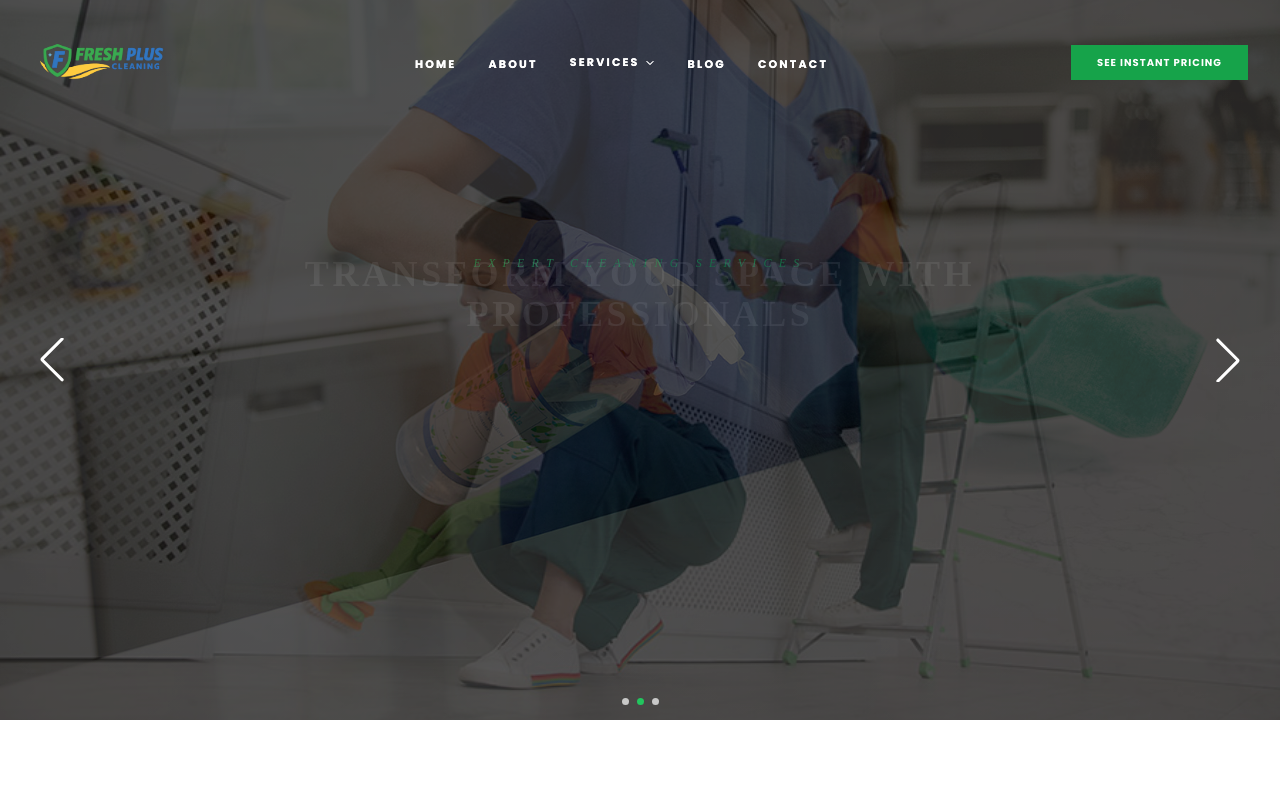
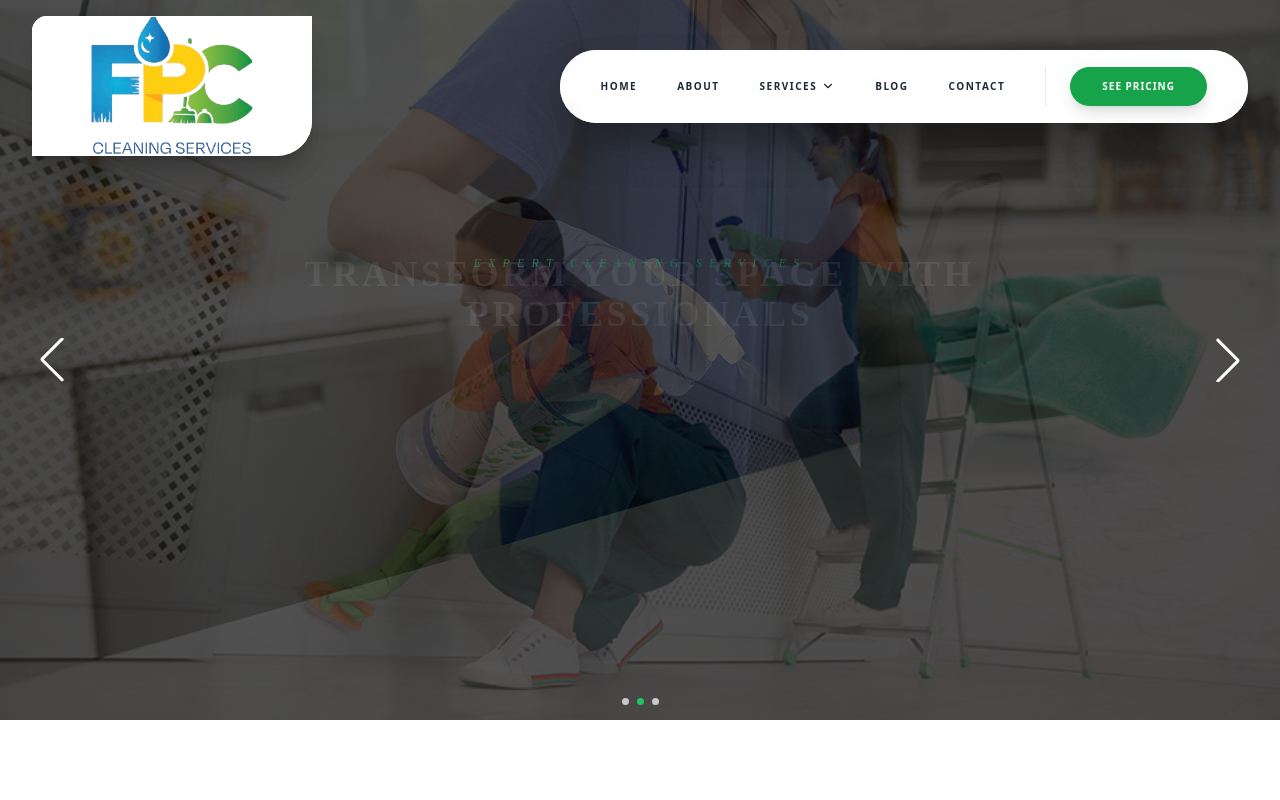
Before and after one commit to Bareera16/fresh-plus-cleaning, a Next.js app: page / in a window 1280 px wide. Shown: the top 800 px of the page. Built offline with nearby package versions, Linux system fonts and the light colour scheme.

Commit message:
Fix Geist font import

```diff
--- a/app/components/cta-parallax.tsx
+++ b/app/components/cta-parallax.tsx
@@ -4,9 +4,9 @@ import { motion } from 'framer-motion';
 import { Phone, MessageSquare, Mail, Calendar } from 'lucide-react';
 
 const contactOptions = [
-  { icon: <Phone size={24} />, title: "Call Now", detail: "+61 403 971 720", color: "bg-orange-500" },
-  { icon: <MessageSquare size={24} />, title: "Text Us", detail: "+61 403 971 720", color: "bg-green-500" },
-  { icon: <Mail size={24} />, title: "Email Us", detail: "infofreshplusclean@gmail.com", color: "bg-orange-500" },
+  { icon: <Phone size={24} />, title: "Call Now", detail: "043971720", color: "bg-orange-500" },
+  { icon: <MessageSquare size={24} />, title: "Text Us", detail: "043971720", color: "bg-green-500" },
+  { icon: <Mail size={24} />, title: "Email Us", detail: "info@freshpluscleaning.com.au", color: "bg-orange-500" },
   { icon: <Calendar size={24} />, title: "Book Online", detail: "See Price Instantly", color: "bg-green-500" },
 ];
 
--- a/app/components/footer.tsx
+++ b/app/components/footer.tsx
@@ -41,7 +41,7 @@ export default function Footer() {
             <Link href="/" className="flex items-center gap-3 w-fit">
               <div className="relative w-12 h-12">
                 <Image
-                  src="/logo.webp"
+                  src="/logo.png"
                   alt="Fresh Plus Logo"
                   fill
                   className="object-contain"
--- a/app/components/navbar.tsx
+++ b/app/components/navbar.tsx
@@ -4,7 +4,6 @@ import Link from "next/link";
 import Image from "next/image";
 import { Menu, X, ChevronDown } from "lucide-react";
 import { motion, AnimatePresence } from "framer-motion";
-import { usePathname } from "next/navigation";
 
 const services = [
   { name: "Residential Cleaning", href: "/services/residential" },
@@ -20,213 +19,112 @@ const services = [
 
 export default function Navbar() {
   const [isOpen, setIsOpen] = useState(false);
-  const [scrolled, setScrolled] = useState(false);
   const [openDropdown, setOpenDropdown] = useState(false);
-  const [isMobileServicesOpen, setIsMobileServicesOpen] = useState(false);
 
-  const pathname = usePathname();
-
-  // Pages that have a dark hero section where white text on transparent bg works
-  const hasDarkHero = pathname === "/" || pathname === "/about" || pathname === "/contact";
-
-  // Text color should be black if scrolled OR if it's a light-background page
-  const useBlackText = scrolled || !hasDarkHero;
-
-  // Background should ONLY be white when scrolled
-  const showWhiteBg = scrolled;
-
-  useEffect(() => {
-    const handleScroll = () => setScrolled(window.scrollY > 20);
-    window.addEventListener("scroll", handleScroll);
-    return () => window.removeEventListener("scroll", handleScroll);
-  }, []);
-
-  // Hover Effect Style (Border bottom animation)
-  const navItemClass = "relative text-[11px] font-bold uppercase tracking-[0.2em] transition-all duration-300 after:absolute after:-bottom-1 after:left-0 after:h-[2px] after:w-0 after:bg-green-500 after:transition-all hover:after:w-full";
+  const navItemClass = "text-[10px] font-bold uppercase tracking-[0.15em] transition-all duration-300 text-gray-800 hover:text-green-600 whitespace-nowrap";
 
   return (
-    <header
-      className={`fixed top-0 w-full z-[100] transition-all duration-500 font-display ${showWhiteBg ? "bg-white py-2 shadow-md" : "bg-transparent py-4"
-        }`}
-    >
-      <div className="max-w-7xl mx-auto px-4 md:px-8 flex items-center justify-between">
+    <header className="absolute top-0 w-full z-[100] px-4 py-4 md:px-8 pointer-events-none">
+      <div className="max-w-full mx-auto flex items-center justify-between pointer-events-auto">
 
-        {/* LOGO - Animation restored */}
+        {/* LOGO CARD - Resized and Fitted to show full text */}
         <motion.div
-          initial={{ opacity: 0, x: -40 }}
+          initial={{ opacity: 0, x: -20 }}
           animate={{ opacity: 1, x: 0 }}
-          transition={{ duration: 0.7 }}
+          className="bg-white rounded-br-[35px] rounded-tl-[15px] shadow-xl border border-white/20 overflow-hidden flex items-center justify-center w-[220px] h-[110px] md:w-[280px] md:h-[140px]
+"
         >
-          <Link href="/" className="relative z-[110]">
+          <Link href="/" className="relative w-full h-full p-2 flex items-center justify-center">
             <Image
-              src="/logo.webp"
-              alt="Logo"
-              width={150}
-              height={45}
-              priority
-              style={{ width: scrolled ? "120px" : "140px", height: "auto" }}
-              className="object-contain transition-all duration-300"
-              quality={60}
-              sizes="150px"
-            />
+  src="/logo.png"
+  alt="Logo"
+  width={260}
+  height={120}
+  priority
+  className="object-contain"
+  quality={100}
+/>
+
           </Link>
         </motion.div>
 
-        {/* DESKTOP NAV - Animations restored */}
-        <nav className="hidden lg:flex items-center space-x-8">
-          <motion.div initial={{ opacity: 0, y: -20 }} animate={{ opacity: 1, y: 0 }} transition={{ delay: 0.1 }}>
-            <Link href="/" className={`${navItemClass} ${useBlackText ? "text-black hover:text-green-600" : "text-white hover:text-green-400"}`}>Home</Link>
-          </motion.div>
+        {/* PILL NAV - Floating Style */}
+        <nav className="hidden lg:flex items-center bg-white/95 backdrop-blur-md px-10 py-4 rounded-full shadow-2xl border border-white/40 space-x-10">
+          <Link href="/" className={navItemClass}>Home</Link>
+          <Link href="/about" className={navItemClass}>About</Link>
 
-          <motion.div initial={{ opacity: 0, y: -20 }} animate={{ opacity: 1, y: 0 }} transition={{ delay: 0.2 }}>
-            <Link href="/about" className={`${navItemClass} ${useBlackText ? "text-black hover:text-green-600" : "text-white hover:text-green-400"}`}>About</Link>
-          </motion.div>
-
-          {/* SERVICES DROPDOWN */}
-          <motion.div
-            className="relative py-2"
-            initial={{ opacity: 0, y: -20 }}
-            animate={{ opacity: 1, y: 0 }}
-            transition={{ delay: 0.3 }}
+          <div
+            className="relative"
             onMouseEnter={() => setOpenDropdown(true)}
             onMouseLeave={() => setOpenDropdown(false)}
           >
-            <button className={`${navItemClass} flex items-center gap-1 ${useBlackText ? "text-black" : "text-white"}`}>
-              Services <ChevronDown size={12} className={`transition-transform duration-300 ${openDropdown ? "rotate-180" : ""}`} />
+            <button className={`${navItemClass} flex items-center gap-1`}>
+              Services <ChevronDown size={14} className={`transition-transform ${openDropdown ? "rotate-180" : ""}`} />
             </button>
             <AnimatePresence>
               {openDropdown && (
                 <motion.div
-                  initial={{ opacity: 0, y: 15 }}
+                  initial={{ opacity: 0, y: 10 }}
                   animate={{ opacity: 1, y: 0 }}
-                  exit={{ opacity: 0, y: 15 }}
-                  className="absolute top-full left-0 w-64 bg-white shadow-2xl border-t-4 border-green-600 py-4"
+                  exit={{ opacity: 0, y: 10 }}
+                  className="absolute top-full left-0 mt-5 w-64 bg-white shadow-2xl rounded-2xl py-4 border border-gray-100"
                 >
                   {services.map((s) => (
-                    <Link key={s.name} href={s.href} className="block px-6 py-2.5 text-[12px] font-bold text-gray-800 hover:bg-green-50 hover:text-green-600 transition-colors border-b border-gray-50 last:border-0">
+                    <Link key={s.name} href={s.href} className="block px-6 py-2.5 text-[11px] font-bold text-gray-600 hover:bg-green-50 hover:text-green-600 border-b border-gray-50 last:border-0 transition-colors">
                       {s.name}
                     </Link>
                   ))}
                 </motion.div>
               )}
             </AnimatePresence>
-          </motion.div>
+          </div>
 
-          <motion.div initial={{ opacity: 0, y: -20 }} animate={{ opacity: 1, y: 0 }} transition={{ delay: 0.4 }}>
-            <Link href="/blog" className={`${navItemClass} ${useBlackText ? "text-black hover:text-green-600" : "text-white hover:text-green-400"}`}>Blog</Link>
-          </motion.div>
+          <Link href="/blog" className={navItemClass}>Blog</Link>
+          <Link href="/contact" className={navItemClass}>Contact</Link>
 
-          <motion.div initial={{ opacity: 0, y: -20 }} animate={{ opacity: 1, y: 0 }} transition={{ delay: 0.5 }}>
-            <Link href="/contact" className={`${navItemClass} ${useBlackText ? "text-black hover:text-green-600" : "text-white hover:text-green-400"}`}>Contact</Link>
-          </motion.div>
+          <div className="pl-6 border-l border-gray-200">
+             <Link href="/get-quote">
+                <button className="bg-green-600 text-white px-8 py-3 rounded-full text-[10px] font-black uppercase tracking-widest hover:bg-black transition-all shadow-lg active:scale-95">
+                  See Pricing
+                </button>
+             </Link>
+          </div>
         </nav>
 
-        {/* ACTION BUTTON - Hover Animation restored */}
-        <div className="flex items-center gap-4">
-          <motion.div initial={{ opacity: 0, x: 40 }} animate={{ opacity: 1, x: 0 }} transition={{ delay: 0.5 }}>
-            {/* Link component yahan add kiya hai */}
-            <Link href="/get-quote">
-              <button className={`
-        hidden sm:block px-6 py-2.5 text-[10px] font-black uppercase tracking-widest
-        transition-all duration-500 ease-in-out
-        hover:-translate-y-1 hover:shadow-xl
-        border-x-2 border-transparent hover:border-green-500
-        ${useBlackText ? "bg-green-600 text-white hover:bg-black" : "bg-green-600 text-white hover:bg-white hover:text-black"}
-      `}>
-                See Instant Pricing
-              </button>
-            </Link>
-          </motion.div>
-
-          <button
-            className={`lg:hidden relative z-[110] p-2 transition-transform active:scale-90 ${useBlackText || isOpen ? "text-black" : "text-white"}`}
-            onClick={() => setIsOpen(!isOpen)}
-          >
-            {isOpen ? <X size={28} /> : <Menu size={28} />}
-          </button>
-        </div>
+        {/* MOBILE MENU TOGGLE */}
+        <button
+          className="lg:hidden bg-white p-4 rounded-full shadow-lg border border-gray-100 pointer-events-auto"
+          onClick={() => setIsOpen(!isOpen)}
+        >
+          {isOpen ? <X size={28} className="text-black" /> : <Menu size={28} className="text-black" />}
+        </button>
       </div>
 
-      {/* MOBILE MENU - Smooth Transition & Spacing */}
+      {/* MOBILE MENU OVERLAY */}
       <AnimatePresence>
         {isOpen && (
           <motion.div
             initial={{ opacity: 0, x: "100%" }}
             animate={{ opacity: 1, x: 0 }}
             exit={{ opacity: 0, x: "100%" }}
-            transition={{ type: "spring", damping: 25, stiffness: 200 }}
-            className="fixed inset-0 bg-white z-[100] lg:hidden flex flex-col pt-24 px-8 overflow-y-auto pb-10"
+            className="fixed inset-0 bg-white z-[110] lg:hidden flex flex-col pt-32 px-10 pointer-events-auto overflow-y-auto"
           >
-            <div className="flex flex-col space-y-8">
-              {/* Home & About */}
-              {["Home", "About"].map((item) => (
+            <div className="flex flex-col space-y-10">
+              {["Home", "About", "Blog", "Contact"].map((item) => (
                 <Link
                   key={item}
                   href={item === "Home" ? "/" : `/${item.toLowerCase()}`}
-                  className="text-xl font-bold uppercase border-b border-gray-100 pb-2 hover:text-green-600 transition-colors"
-                  style={{ fontFamily: "'Times New Roman', Times, serif" }}
+                  className="text-3xl font-bold uppercase border-b border-gray-100 pb-4"
                   onClick={() => setIsOpen(false)}
                 >
                   {item}
                 </Link>
               ))}
-
-              {/* SERVICES DROPDOWN MOBILE */}
-              <div className="flex flex-col">
-                <button
-                  onClick={() => setIsMobileServicesOpen(!isMobileServicesOpen)}
-                  className="flex items-center justify-between text-xl font-bold uppercase border-b border-gray-100 pb-2 hover:text-green-600 transition-colors text-left"
-                  style={{ fontFamily: "'Times New Roman', Times, serif" }}
-                >
-                  Services <ChevronDown size={20} className={`transition-transform duration-300 ${isMobileServicesOpen ? "rotate-180 text-green-600" : ""}`} />
+              <Link href="/get-quote" onClick={() => setIsOpen(false)}>
+                <button className="w-full bg-green-600 text-white py-6 rounded-2xl font-bold uppercase text-sm tracking-widest shadow-2xl">
+                  See Instant Pricing
                 </button>
-
-                <AnimatePresence>
-                  {isMobileServicesOpen && (
-                    <motion.div
-                      initial={{ height: 0, opacity: 0 }}
-                      animate={{ height: "auto", opacity: 1 }}
-                      exit={{ height: 0, opacity: 0 }}
-                      className="overflow-hidden"
-                    >
-                      <div className="grid grid-cols-1 gap-4 pl-4 border-l-2 border-green-500 mt-6 mb-4">
-                        {services.map((s) => (
-                          <Link
-                            key={s.name}
-                            href={s.href}
-                            className="text-xs font-bold uppercase text-gray-500 hover:text-green-600 transition-all active:translate-x-2"
-                            style={{ fontFamily: "'Times New Roman', Times, serif" }}
-                            onClick={() => setIsOpen(false)}
-                          >
-                            {s.name}
-                          </Link>
-                        ))}
-                      </div>
-                    </motion.div>
-                  )}
-                </AnimatePresence>
-              </div>
-
-              {/* Blog & Contact */}
-              {["Blog", "Contact"].map((item) => (
-                <Link
-                  key={item}
-                  href={item === "Home" ? "/" : `/${item.toLowerCase()}`}
-                  className="text-xl font-bold uppercase border-b border-gray-100 pb-2 hover:text-green-600 transition-colors"
-                  style={{ fontFamily: "'Times New Roman', Times, serif" }}
-                  onClick={() => setIsOpen(false)}
-                >
-                  {item}
-                </Link>
-              ))}
-
-              <div className="mt-6">
-                <Link href="/get-quote" onClick={() => setIsOpen(false)}>
-                  <button className="w-full bg-green-600 text-white py-4 font-bold uppercase tracking-widest text-xs shadow-lg active:scale-95 transition-all" style={{ fontFamily: "'Times New Roman', Times, serif" }}>
-                    See Instant Pricing
-                  </button>
-                </Link>
-              </div>
+              </Link>
             </div>
           </motion.div>
         )}
--- a/app/contact/page.tsx
+++ b/app/contact/page.tsx
@@ -76,9 +76,9 @@ export default function SmoothContactPage() {
             className="grid md:grid-cols-3 gap-10 w-full"
           >
             {[
-              { icon: <Phone size={28} />, title: "Call Us", detail: "0403 971 720", link: "tel:0403971720" },
-              { icon: <MessageCircle size={28} />, title: "Text Us", detail: "0403 971 720", link: "sms:0403971720" },
-              { icon: <Mail size={28} />, title: "Email Us", detail: "infofreshplusclean@gmail.com", link: "mailto:infofreshplusclean@gmail.com" }
+              { icon: <Phone size={28} />, title: "Call Us", detail: "043971720", link: "tel:043971720" },
+              { icon: <MessageCircle size={28} />, title: "Text Us", detail: "043971720", link: "sms:043971720" },
+              { icon: <Mail size={28} />, title: "Email Us", detail: "info@freshpluscleaning.com.au", link: "mailto:nfo@freshpluscleaning.com.au" }
             ].map((item, index) => (
               <motion.div
                 key={index}
```
Also changed, not shown: public/logo.png (added), public/logo.webp (deleted).
